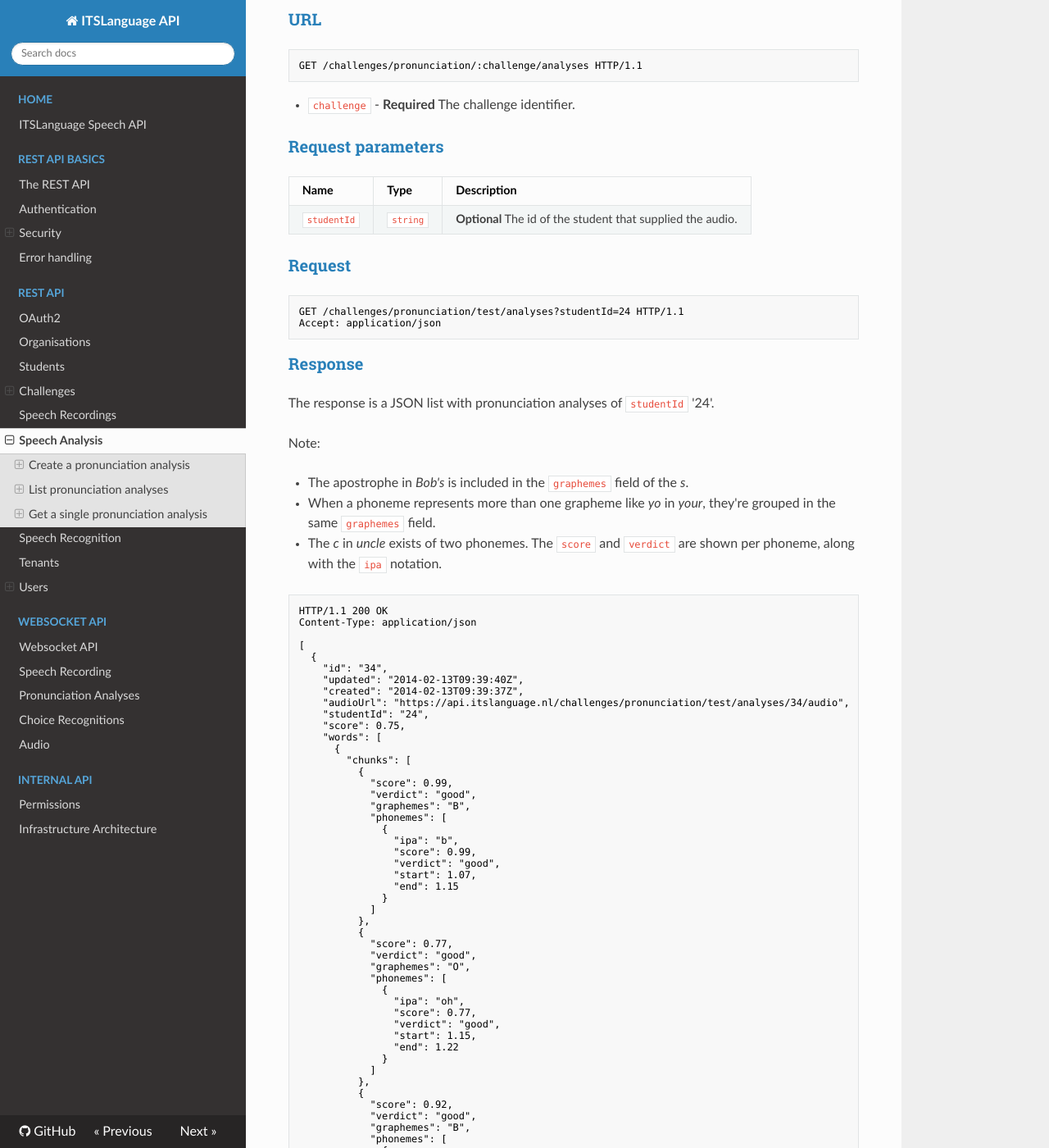
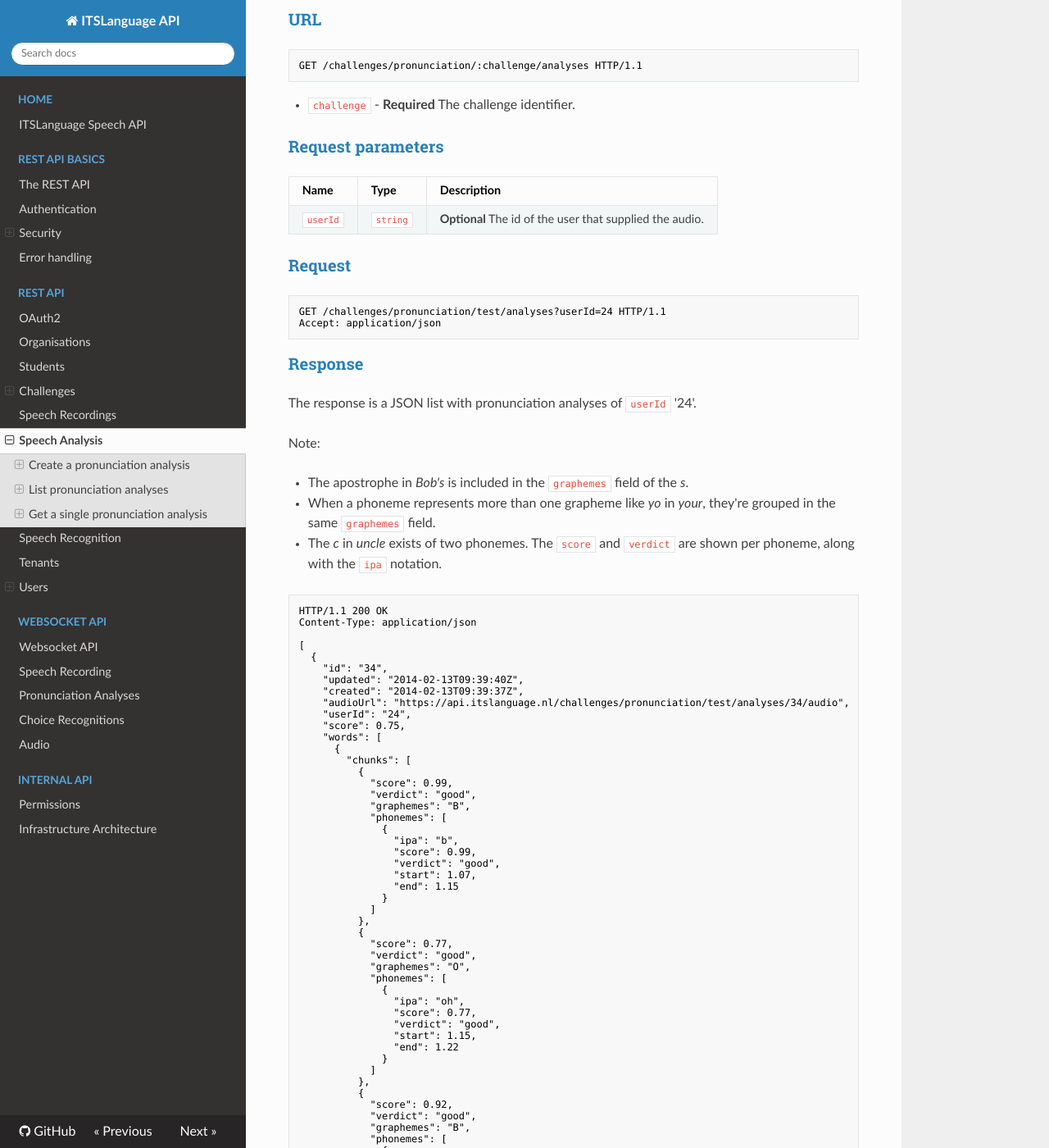
Before and after one commit to joggienl/itslanguage-docs, an MkDocs documentation site: the page built from docs/api/analyses.md, in a window 1280 px wide and 1400 px high, scrolled down 3741 px. Shown: the whole window at 82% size. Built offline with MkDocs 1.6.1, drawn with Linux system fonts in a browser that asks for light colours; nearby versions of some CDN libraries; old or Windows-style settings are respelled for this version of MkDocs; some of the changed text lies outside the part shown.

Commit message:
docs(analyses): replace student with user
Replace student with user since student is too specific.

````diff
--- a/docs/api/analyses.md
+++ b/docs/api/analyses.md
@@ -10,7 +10,7 @@ Type            | Usage
 ## Create a pronunciation analysis
 
 When creating a pronunciation analysis, the analysis is created as the current
-student.
+user.
 
 ### URL
 
@@ -148,7 +148,7 @@ Content-Type: application/json
   "updated": "2014-02-13T09:39:40Z",
   "created": "2014-02-13T09:39:37Z",
   "audioUrl": "https://api.itslanguage.nl/challenges/pronunciation/test/analyses/35/audio",
-  "studentId": "24",
+  "userId": "24",
   "score": 0.75,
   "words": [
     {
@@ -223,18 +223,18 @@ GET /challenges/pronunciation/:challenge/analyses HTTP/1.1
 
 Name        | Type      | Description
 ------------|-----------|------------
-`studentId` | `string`  | **Optional** The id of the student that supplied the audio.
+`userId` | `string`  | **Optional** The id of the user that supplied the audio.
 
 ### Request
 
 ```http
-GET /challenges/pronunciation/test/analyses?studentId=24 HTTP/1.1
+GET /challenges/pronunciation/test/analyses?userId=24 HTTP/1.1
 Accept: application/json
 ```
 
 ### Response
 
-The response is a JSON list with pronunciation analyses of `studentId` '24'.
+The response is a JSON list with pronunciation analyses of `userId` '24'.
 
 Note:
 
@@ -254,7 +254,7 @@ Content-Type: application/json
     "updated": "2014-02-13T09:39:40Z",
     "created": "2014-02-13T09:39:37Z",
     "audioUrl": "https://api.itslanguage.nl/challenges/pronunciation/test/analyses/34/audio",
-    "studentId": "24",
+    "userId": "24",
     "score": 0.75,
     "words": [
       {
@@ -324,7 +324,7 @@ Content-Type: application/json
     "updated": "2014-02-13T09:39:40Z",
     "created": "2014-02-13T09:39:37Z",
     "audioUrl": "https://api.itslanguage.nl/challenges/pronunciation/test/analyses/35/audio",
-    "studentId": "24",
+    "userId": "24",
     "score": 0.75,
     "words": [
       {
@@ -366,7 +366,7 @@ Content-Type: application/json
     "updated": "2014-02-13T09:39:40Z",
     "created": "2014-02-13T09:39:37Z",
     "audioUrl": "https://api.itslanguage.nl/challenges/pronunciation/test/analyses/36/audio",
-    "studentId": "24",
+    "userId": "24",
     "score": 0.75,
     "words": [
       {
@@ -471,7 +471,7 @@ Content-Type: application/json
   "updated": "2014-02-13T09:37:40Z",
   "created": "2014-02-13T09:37:37Z",
   "audioUrl": "https://api.itslanguage.nl/challenges/pronunciation/test/analyses/25/audio",
-  "studentId": "24",
+  "userId": "24",
   "score": 0.75,
   "words": [
     {
````
